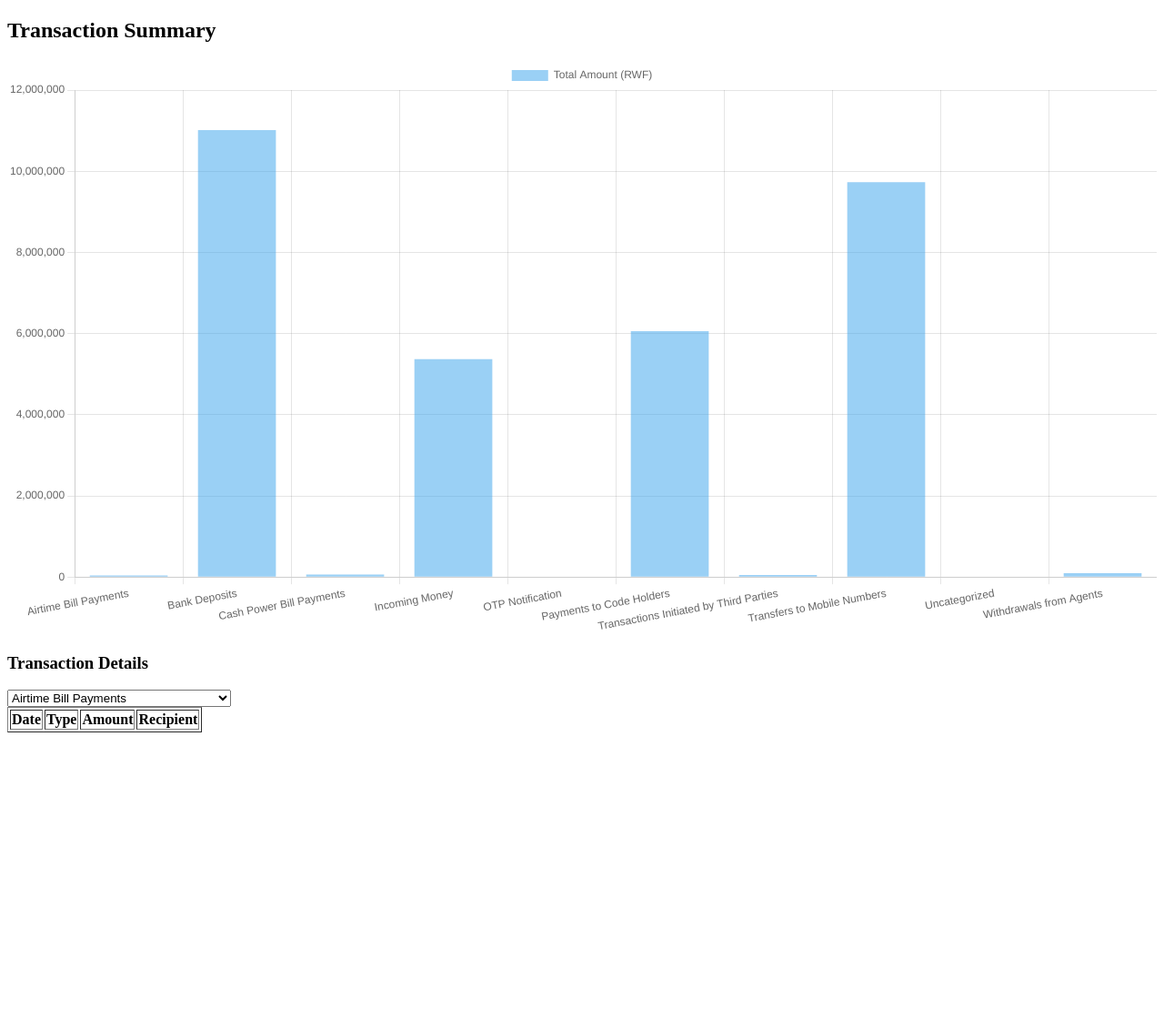
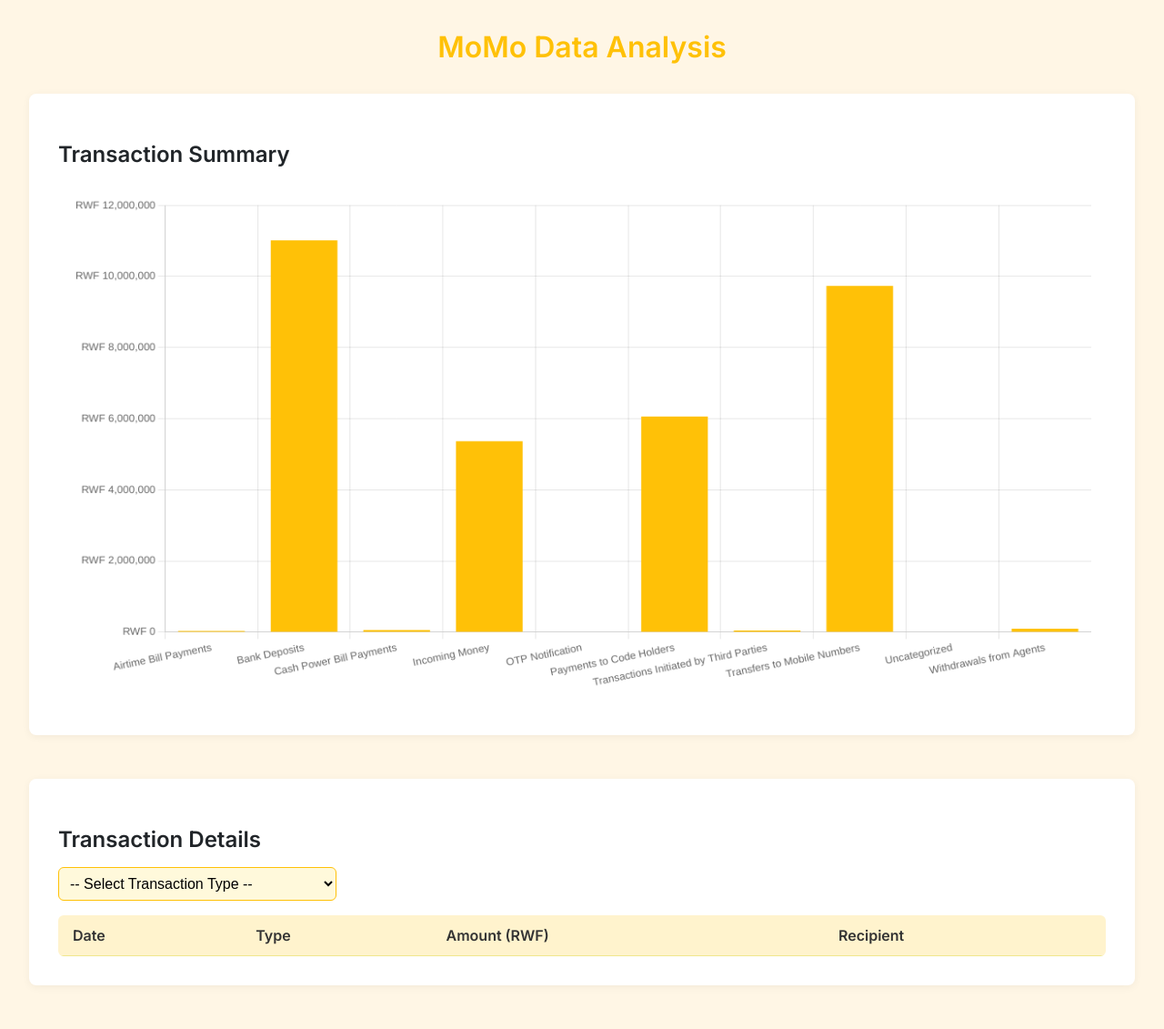
Before and after one commit to WamalwaSydney/MoMo-Data-Analysis, a Flask app: page / in a window 1280 px wide. Shown: the whole page at 91% size. Before the commit the page ends 805 px from the top, so only its background shows below. Run offline with Flask 3, Linux system fonts and the light colour scheme; data comes from the database, SQL or seed files in the repository; lists and menus that the app fills with data are empty.

Commit message:
Update index.html

```diff
--- a/momo_dashboard/templates/index.html
+++ b/momo_dashboard/templates/index.html
@@ -1,24 +1,91 @@
 <!DOCTYPE html>
 <html>
 <head>
-  <title>MoMo Dashboard</title>
+  <title>MoMo Data Analysis</title>
+  <link href="https://fonts.googleapis.com/css2?family=Inter:wght@400;600&display=swap" rel="stylesheet">
   <script src="https://cdn.jsdelivr.net/npm/chart.js"></script>
+  <style>
+    body {
+      font-family: 'Inter', sans-serif;
+      background-color: #fff6e5;
+      margin: 2rem;
+      color: #333;
+    }
+    h1 {
+      text-align: center;
+      color: #ffc107;
+      margin-bottom: 2rem;
+    }
+    section {
+      margin-bottom: 3rem;
+      background-color: #fff;
+      padding: 2rem;
+      border-radius: 8px;
+      box-shadow: 0 2px 10px rgba(0, 0, 0, 0.05);
+    }
+    h2, h3 {
+      color: #212529;
+      margin-bottom: 1rem;
+    }
+    canvas {
+      background: white;
+      border-radius: 8px;
+      padding: 1rem;
+    }
+    select {
+      padding: 0.5rem;
+      font-size: 1rem;
+      border: 1px solid #ffc107;
+      border-radius: 6px;
+      margin-bottom: 1rem;
+      background-color: #fff9db;
+    }
+    table {
+      width: 100%;
+      border-collapse: collapse;
+      background: white;
+      border-radius: 6px;
+      overflow: hidden;
+    }
+    th, td {
+      padding: 0.75rem 1rem;
+      border-bottom: 1px solid #f0e68c;
+      text-align: left;
+    }
+    th {
+      background-color: #fff3cd;
+      font-weight: 600;
+    }
+    tr:hover {
+      background-color: #fff8e1;
+    }
+  </style>
 </head>
 <body>
-  <h2>Transaction Summary</h2>
-  <canvas id="chart" width="400" height="200"></canvas>
-  <h3>Transaction Details</h3>
-  <select id="filter"></select>
-  <table border="1">
-    <thead><tr><th>Date</th><th>Type</th><th>Amount</th><th>Recipient</th></tr></thead>
-    <tbody id="table-body"></tbody>
-  </table>
+  <h1> MoMo Data Analysis</h1>
+
+  <section>
+    <h2> Transaction Summary</h2>
+    <canvas id="chart" width="600" height="300"></canvas>
+  </section>
+
+  <section>
+    <h2> Transaction Details</h2>
+    <select id="filter">
+      <option value="">-- Select Transaction Type --</option>
+    </select>
+    <table>
+      <thead><tr><th>Date</th><th>Type</th><th>Amount (RWF)</th><th>Recipient</th></tr></thead>
+      <tbody id="table-body"></tbody>
+    </table>
+  </section>
+
 <script>
 fetch('/api/summary')
   .then(r => r.json())
   .then(data => {
     const labels = data.map(d => d.transaction_type);
-    const values = data.map(d => d.total);
+    const values = data.map(d => d.total || 0);
     const filter = document.getElementById('filter');
     data.forEach(d => {
       const o = document.createElement('option');
@@ -28,7 +95,24 @@
     });
     new Chart(document.getElementById('chart'), {
       type: 'bar',
-      data: { labels, datasets: [{ label: 'Total Amount (RWF)', data: values }] },
+      data: {
+        labels,
+        datasets: [{
+          label: 'Total Amount (RWF)',
+          data: values,
+          backgroundColor: '#ffc107'
+        }]
+      },
+      options: {
+        responsive: true,
+        plugins: {
+          legend: { display: false },
+          tooltip: { callbacks: { label: ctx => `RWF ${ctx.parsed.y.toLocaleString()}` } }
+        },
+        scales: {
+          y: { beginAtZero: true, ticks: { callback: v => `RWF ${v.toLocaleString()}` } }
+        }
+      }
     });
   });
 
@@ -40,7 +124,7 @@
       tbody.innerHTML = "";
       data.forEach(row => {
         const tr = document.createElement('tr');
-        tr.innerHTML = `<td>${row.date}</td><td>${row.transaction_type}</td><td>${row.amount}</td><td>${row.recipient}</td>`;
+        tr.innerHTML = `<td>${row.date}</td><td>${row.transaction_type}</td><td>${row.amount?.toLocaleString() || ''}</td><td>${row.recipient || ''}</td>`;
         tbody.appendChild(tr);
       });
     });
```
